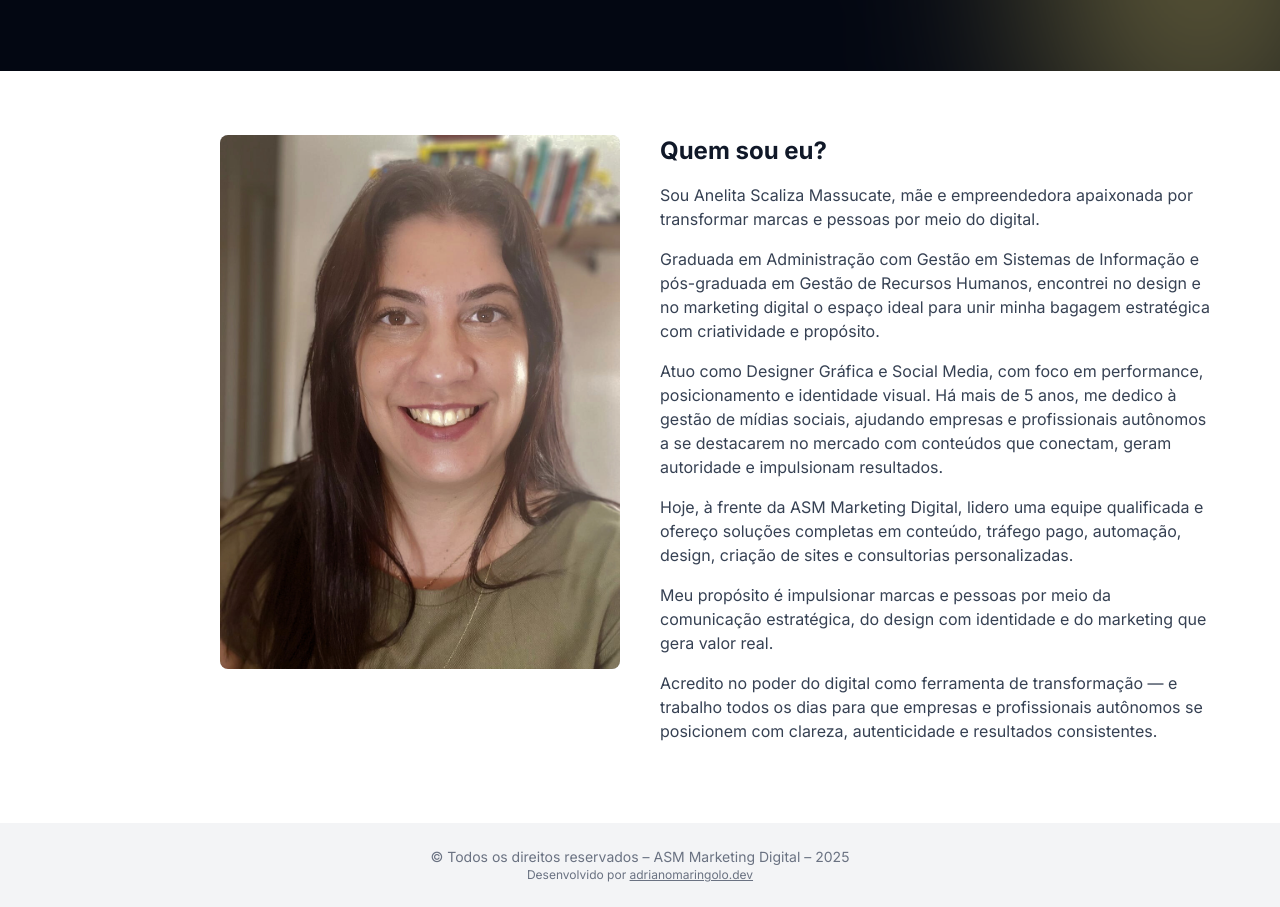
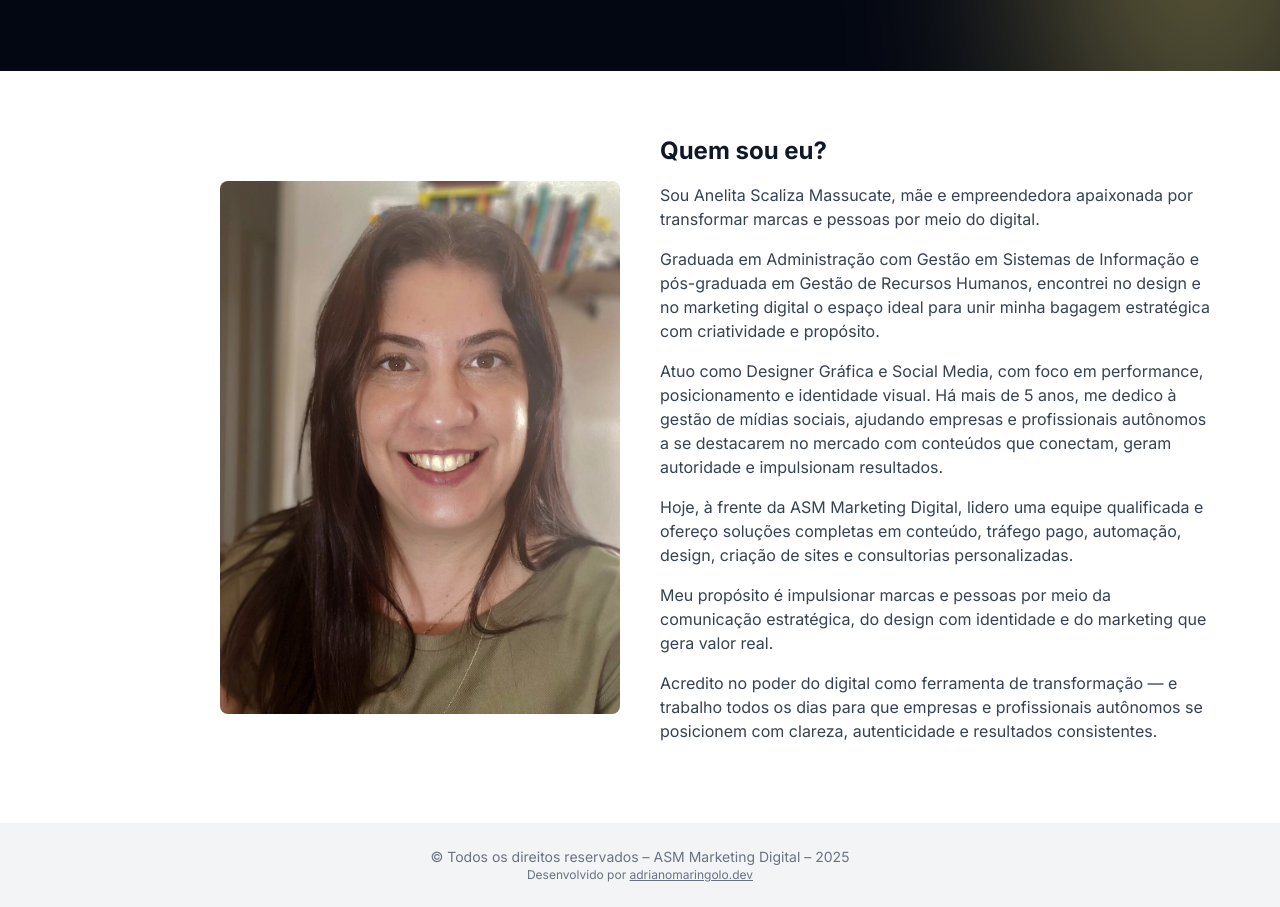
Before and after one commit to adrianomaringolo/asm-website, a Next.js app: page / in a window 1280 px wide. Shown: the part 2060-2967 px from the top of the page. Built offline with nearby package versions, Linux system fonts and the light colour scheme.

Commit message:
center bio photo

```diff
--- a/src/components/Bio.tsx
+++ b/src/components/Bio.tsx
@@ -4,7 +4,7 @@ export function Bio() {
   return (
     <section className="py-16 px-6 md:px-12 bg-white">
       <div className="max-w-6xl mx-auto grid md:grid-cols-2 items-center gap-10">
-        <div className="flex justify-end items-baseline h-full">
+        <div className="flex justify-end items-center h-full">
           <Image
             src="/photo-bio.jpg"
             alt="Foto de rosto da Anelita"
```
